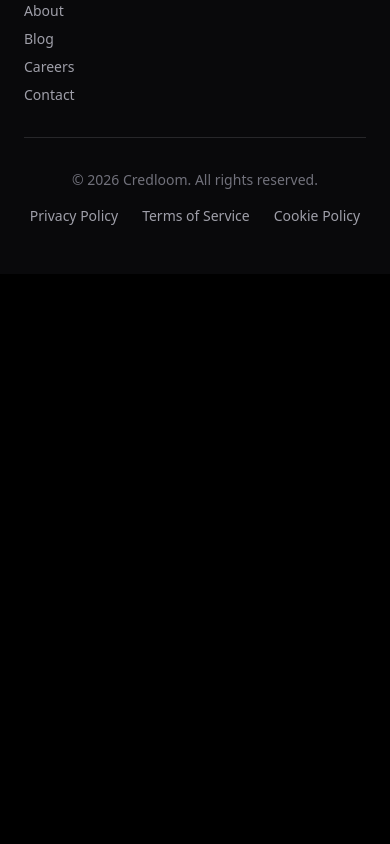
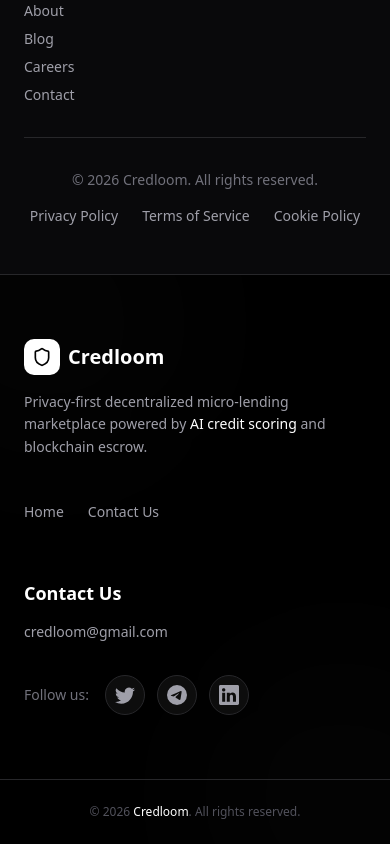
Before and after one commit to Aayush-Sood101/Credloom, a Next.js app in the folder frontend/: page / in a window 390 px wide. Shown: the part 7915-8759 px from the top of the page. Before the commit the page ends 8189 px from the top, so only its background shows below. Built offline with nearby package versions, Linux system fonts and the light colour scheme; no server answers.

Commit message:
footer added

```diff
--- a/frontend/src/app/layout.js
+++ b/frontend/src/app/layout.js
@@ -2,6 +2,7 @@ import { Geist, Geist_Mono } from "next/font/google";
 import { ClerkProvider } from '@clerk/nextjs';
 import { dark } from '@clerk/themes';
 import Navbar from '@/components/Navbar';
+import Footer from '@/components/Footer';
 import "./globals.css";
 
 const geistSans = Geist({
@@ -62,6 +63,7 @@ export default function RootLayout({ children }) {
         >
           <Navbar />
           {children}
+          <Footer />
         </body>
       </html>
     </ClerkProvider>
--- /dev/null
+++ b/frontend/src/components/Footer.jsx
@@ -0,0 +1,91 @@
+import Link from "next/link";
+import { Shield } from "lucide-react";
+import { BsLinkedin, BsTelegram, BsTwitter } from "react-icons/bs";
+
+function Footer() {
+  const navLinks = [
+    { label: "Home", href: "/" },
+    { label: "Contact Us", href: "/contact" },
+  ];
+  const socialIcons = [
+    { icon: <BsTwitter className="w-5 h-5" />, href: "https://twitter.com/credloom" },
+    { icon: <BsTelegram className="w-5 h-5" />, href: "https://t.me/credloom" },
+    { icon: <BsLinkedin className="w-5 h-5" />, href: "https://linkedin.com/company/credloom" },
+  ];
+
+  return (
+    <footer className="relative bg-black border-t border-zinc-800 text-white overflow-hidden">
+      {/* Gradient Overlays */}
+      <div className="absolute top-0 left-0 w-72 h-72 bg-zinc-700/5 blur-3xl rounded-full -translate-x-1/3 -translate-y-1/3"></div>
+      <div className="absolute bottom-0 right-0 w-72 h-72 bg-zinc-700/5 blur-3xl rounded-full translate-x-1/3 translate-y-1/3"></div>
+
+      {/* Content */}
+      <div className="relative z-10 max-w-[1300px] mx-auto px-6">
+        <div className="py-16 md:py-24">
+          <div className="flex flex-col md:flex-row justify-between gap-14">
+            {/* Left Section */}
+            <div>
+              <div className="flex items-center gap-2 mb-4">
+                <div className="w-9 h-9 bg-white rounded-lg flex items-center justify-center">
+                  <Shield className="w-5 h-5 text-black" />
+                </div>
+                <span className="text-xl font-bold">Credloom</span>
+              </div>
+              <p className="text-zinc-400 text-sm sm:text-base max-w-sm leading-relaxed">
+                Privacy-first decentralized micro-lending marketplace powered by{" "}
+                <span className="text-white font-medium">AI credit scoring</span> and blockchain escrow.
+              </p>
+
+              <div className="flex flex-wrap gap-6 pt-10">
+                {navLinks.map((link, i) => (
+                  <Link key={i} href={link.href}>
+                    <span className="text-sm sm:text-base text-zinc-400 hover:text-white transition-colors cursor-pointer">
+                      {link.label}
+                    </span>
+                  </Link>
+                ))}
+              </div>
+            </div>
+
+            {/* Right Section */}
+            <div>
+              <p className="text-lg font-semibold mb-3">Contact Us</p>
+              <Link
+                href="mailto:credloom@gmail.com"
+                className="text-zinc-400 hover:text-white text-sm sm:text-base transition-colors"
+              >
+                credloom@gmail.com
+              </Link>
+
+              <div className="flex flex-row items-center gap-4 pt-8">
+                <p className="text-sm sm:text-base text-zinc-500">Follow us:</p>
+                <div className="flex gap-3">
+                  {socialIcons.map((item, idx) => (
+                    <Link
+                      key={idx}
+                      href={item.href}
+                      target="_blank"
+                      rel="noopener noreferrer"
+                      className="w-10 h-10 flex items-center justify-center rounded-full border border-zinc-800 bg-white/5 backdrop-blur-sm hover:bg-white hover:border-white hover:text-black text-zinc-400 transition-all duration-300"
+                    >
+                      {item.icon}
+                    </Link>
+                  ))}
+                </div>
+              </div>
+            </div>
+          </div>
+        </div>
+      </div>
+
+      {/* Bottom Bar */}
+      <div className="relative z-10 border-t border-zinc-800 py-6 text-center text-xs text-zinc-600">
+        © {new Date().getFullYear()}{" "}
+        <span className="text-white font-medium">Credloom</span>. All rights
+        reserved.
+      </div>
+    </footer>
+  );
+}
+
+export default Footer;
--- a/frontend/src/components/Navbar.jsx
+++ b/frontend/src/components/Navbar.jsx
@@ -51,17 +51,18 @@ const Navbar = () => {
             Home
           </Link>
           <Link
+            href={getDashboardLink()}
+            className="text-zinc-400 text-sm font-medium transition-colors duration-300 hover:text-white"
+          >
+            Dashboard
+          </Link>
+          <Link
             href="/contact"
             className="text-zinc-400 text-sm font-medium transition-colors duration-300 hover:text-white"
           >
             Contact Us
           </Link>
-          <Link
-            href={getDashboardLink()}
-            className="text-zinc-400 text-sm font-medium transition-colors duration-300 hover:text-white"
-          >
-            Dashboard
-          </Link>
+
         </div>
 
         {/* Right Side - Desktop */}
```
